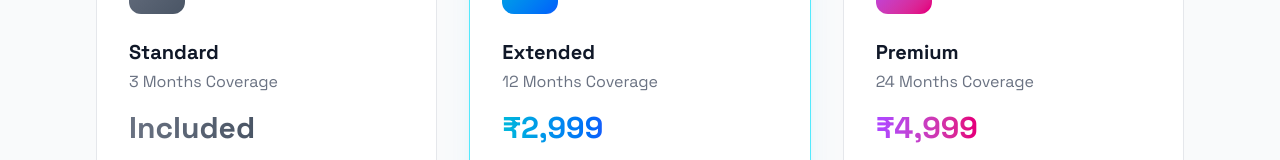
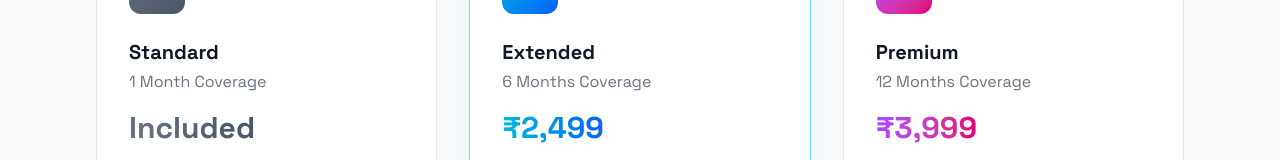
Before and after one commit to MogaPreet/macc-india-frontend, a Next.js app: page /warranty in a window 1280 px wide. Shown: the part 519-679 px from the top of the page. Built offline with nearby package versions, Linux system fonts and the light colour scheme.

Commit message:
price range update for warranty

```diff
--- a/app/warranty/page.tsx
+++ b/app/warranty/page.tsx
@@ -7,7 +7,7 @@ import Link from 'next/link';
 const warrantyPlans = [
     {
         name: 'Standard',
-        duration: '3 Months',
+        duration: '1 Month',
         price: 'Included',
         color: 'from-gray-500 to-gray-600',
         features: [
@@ -19,8 +19,8 @@ const warrantyPlans = [
     },
     {
         name: 'Extended',
-        duration: '12 Months',
-        price: '₹2,999',
+        duration: '6 Months',
+        price: '₹2,499',
         color: 'from-cyan-500 to-blue-600',
         popular: true,
         features: [
@@ -33,8 +33,8 @@ const warrantyPlans = [
     },
     {
         name: 'Premium',
-        duration: '24 Months',
-        price: '₹4,999',
+        duration: '12 Months',
+        price: '₹3,999',
         color: 'from-purple-500 to-pink-600',
         features: [
             'Everything in Extended',
```
